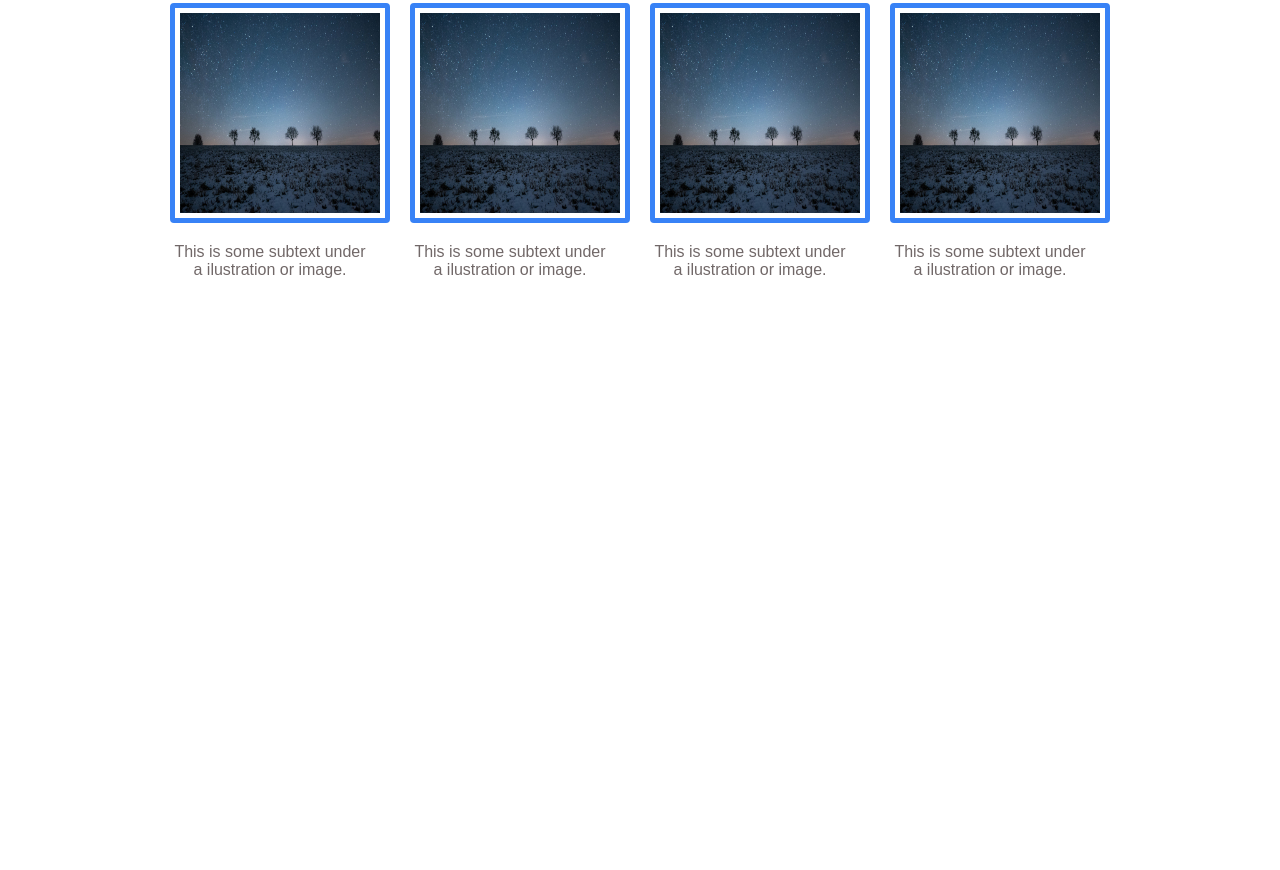
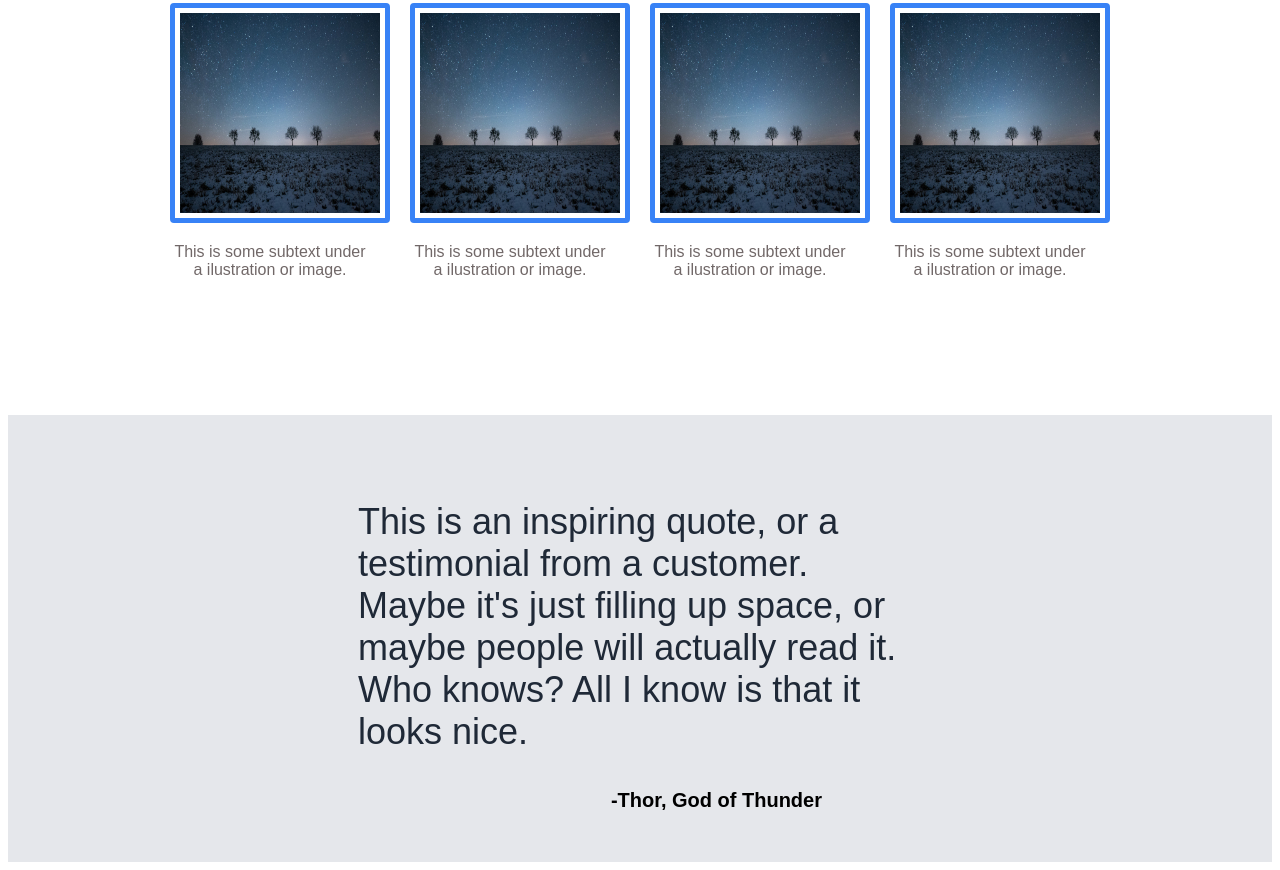
Before and after one commit to lucaspelepek/ODIN-PROC1, a plain HTML site: page index.html in a window 1280 px wide. Shown: the part 683-1553 px from the top of the page. Before the commit the page ends 1230 px from the top, so only its background shows below. Drawn offline with Linux system fonts and the light colour scheme.

Commit message:
quote-section complete

```diff
--- a/index.html
+++ b/index.html
@@ -48,7 +48,17 @@
                 <p>This is some subtext under a ilustration or image.</p>
             </div>
         </div>
-
+    </div>
+    <div class="quote-section">
+        <div>
+            <p class="quote-text">
+                This is an inspiring quote, or a testimonial from a customer. Maybe it's just filling up space, or maybe
+                people will actually read it. Who knows? All I know is that it looks nice.
+            </p>
+        </div>
+        <div class="quote-author">
+            -Thor, God of Thunder
+        </div>
     </div>
 </body>
 
--- a/style.css
+++ b/style.css
@@ -61,6 +61,7 @@ header,
 
 .cards {
     padding: 40px;
+    padding-bottom: 80px;
     display: flex;
     justify-content: center;
     gap: 20px;
@@ -69,7 +70,6 @@ header,
 .cards p{
     text-align: center;
     width: 200px;
-    height: 200px;
     color: rgb(113, 104, 104);
 }
 
@@ -79,6 +79,28 @@ header,
     padding: 5px;
     width: 200px;
     height: 200px;
+  }
+
+  .quote-section {
+    background-color: #e5e7eb;
+    display: flex;
+    justify-content: center;
+    flex-direction: column;
+    padding: 50px;
+    padding-inline: 350px;
+  }
+
+  .quote-text {
+    font-size: 36px;
+    color: #1F2937;
+  }
+
+  .quote-author {
+    font-weight: bold;
+    text-align: end;
+    padding-inline: 100px;
+    font-size: 20px;
+
   }
 
 a {
```
